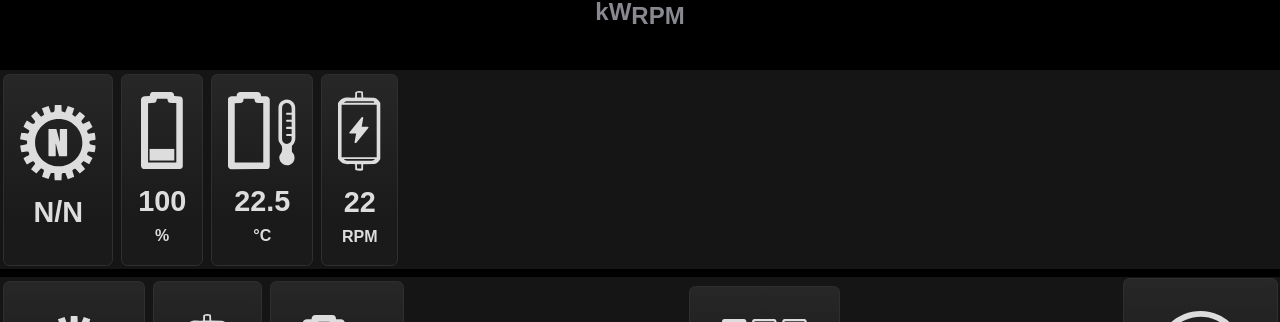
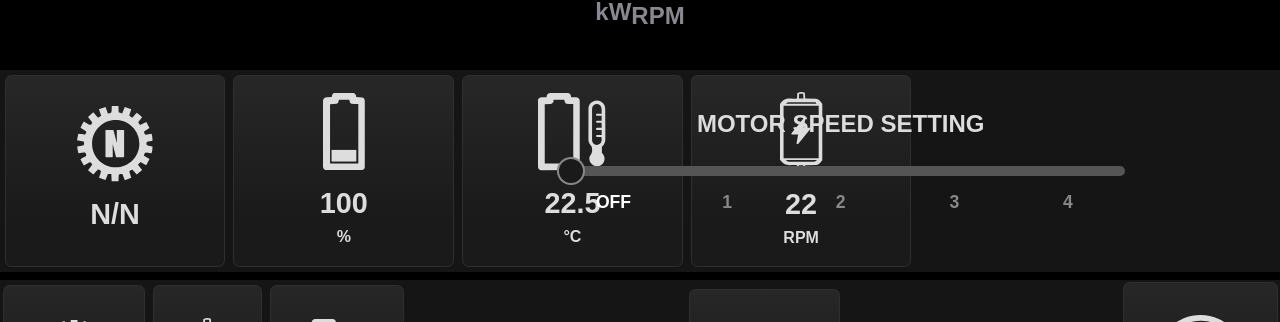
Before and after one commit to christian-braimah/epiroc-sim, a Next.js app: page / in a window 1280 px wide. Shown: the part 454-776 px from the top of the page. Built offline with nearby package versions, Linux system fonts and the light colour scheme; a web font is replaced by a local one.

Commit message:
feat: Add interactive motor speed setting component to MiddleRow and apply its dedicated styling.

```diff
--- a/app/globals.css
+++ b/app/globals.css
@@ -20,13 +20,11 @@ body{
     background-color: #151515;
     padding: 0.1rem;
     display: flex;
-    flex-flow: row wrap;
-    justify-content: space-between;
 }
 .middle-row__left{
     display: flex;
     gap: 0.5rem;
-    padding: 0.1rem;
+    padding: 0.2rem;
 }
 .bottom-row{
     background-color: #151515;
@@ -84,6 +82,94 @@ background: linear-gradient(180deg, #272727 0.41%, #1A1A1A 75.31%, #1A1A1A 99.64
     font-weight: 900;
     color: #DDDDDD;
 }
+.middle-row__right{
+    display: flex;
+    flex-flow: column wrap;
+    gap: 0.5rem;
+    padding: 0.1rem;
+    width: 100%;
+    align-items: center;
+    justify-content: center;
+
+    h2{
+        font-size: 1.5rem;
+        font-weight: 700;
+        color: #DDDDDD;
+        text-transform: uppercase;
+    }
+}
+/* Motor Speed Setting — native range slider styled for dark theme */
+.motor-speed-settings{
+    display: flex;
+    flex-direction: column;
+    align-items: stretch;
+    gap: 0.5rem;
+    width: 100%;
+    max-width: 600px;
+    padding: 1rem;
+}
+
+/* Range input — track styling */
+.motor-speed-slider{
+    -webkit-appearance: none;
+    appearance: none;
+    width: 100%;
+    height: 10px;
+    background: #555;
+    border-radius: 999px;
+    outline: none;
+    cursor: pointer;
+}
+
+/* Thumb — WebKit (Chrome, Safari, Edge) */
+.motor-speed-slider::-webkit-slider-thumb{
+    -webkit-appearance: none;
+    appearance: none;
+    width: 28px;
+    height: 28px;
+    background: #1A1A1A;
+    border: 2px solid #888;
+    border-radius: 50%;
+    cursor: pointer;
+}
+
+/* Thumb — Firefox */
+.motor-speed-slider::-moz-range-thumb{
+    width: 28px;
+    height: 28px;
+    background: #1A1A1A;
+    border: 2px solid #888;
+    border-radius: 50%;
+    cursor: pointer;
+}
+
+.motor-speed-labels{
+    display: flex;
+    justify-content: space-between;
+}
+
+.motor-speed-label{
+    flex: 1;
+    padding: 0.3rem 0;
+    background: transparent;
+    color: #888;
+    border: none;
+    font-size: 1.1rem;
+    font-weight: 700;
+    font-family: inherit;
+    cursor: pointer;
+    text-align: center;
+    transition: color 0.2s ease;
+}
+
+.motor-speed-label:hover{
+    color: #DDDDDD;
+}
+
+.motor-speed-label--active{
+    color: #fff;
+}
+
 .gauge-section{
     height: 50vh;
     display: flex;
--- a/components/MiddleRow/MiddleRow.tsx
+++ b/components/MiddleRow/MiddleRow.tsx
@@ -2,6 +2,7 @@ import GearRatio from "./middleRowIcons/gearRatio";
 import BatteryPercentage from "./middleRowIcons/batteryPercentage";
 import BatteryTemperature from "@/components/MiddleRow/middleRowIcons/batteryTemperature";
 import MotorStatus from "@/components/TopRow/topRowIcons/motorStatus";
+import MotorSpeedSetting from "./MotorSpeedSetting";
 
 let defaultColor = "#DDDDDD";
 let middleRowIcons = [
@@ -50,8 +51,10 @@ export default function MiddleRow() {
                 ))}
 
             </div>
+            {/* Motor Speed Settings — interactive speed selector (OFF through 4) */}
             <div className="middle-row__right">
-
+                <h2>Motor Speed Setting</h2>
+                <MotorSpeedSetting />
             </div>
         </section>
     );
--- /dev/null
+++ b/components/MiddleRow/MotorSpeedSetting.tsx
@@ -0,0 +1,39 @@
+"use client";
+
+import { useState } from "react";
+
+const speedOptions = ["OFF", "1", "2", "3", "4"];
+
+/**
+ * MotorSpeedSetting — Interactive speed selector (item #11 in the dashboard spec).
+ * Uses a native range input (0-4) with labels below. Styled via CSS to match the dashboard.
+ */
+export default function MotorSpeedSetting() {
+  const [selected, setSelected] = useState(0);
+
+  return (
+    <div className="motor-speed-settings">
+      <input
+        type="range"
+        min={0}
+        max={4}
+        step={1}
+        value={selected}
+        onChange={(e) => setSelected(Number(e.target.value))}
+        className="motor-speed-slider"
+      />
+      {/* Speed labels below the slider */}
+      <div className="motor-speed-labels">
+        {speedOptions.map((label, index) => (
+          <button
+            key={label}
+            className={`motor-speed-label ${selected === index ? "motor-speed-label--active" : ""}`}
+            onClick={() => setSelected(index)}
+          >
+            {label}
+          </button>
+        ))}
+      </div>
+    </div>
+  );
+}
```
